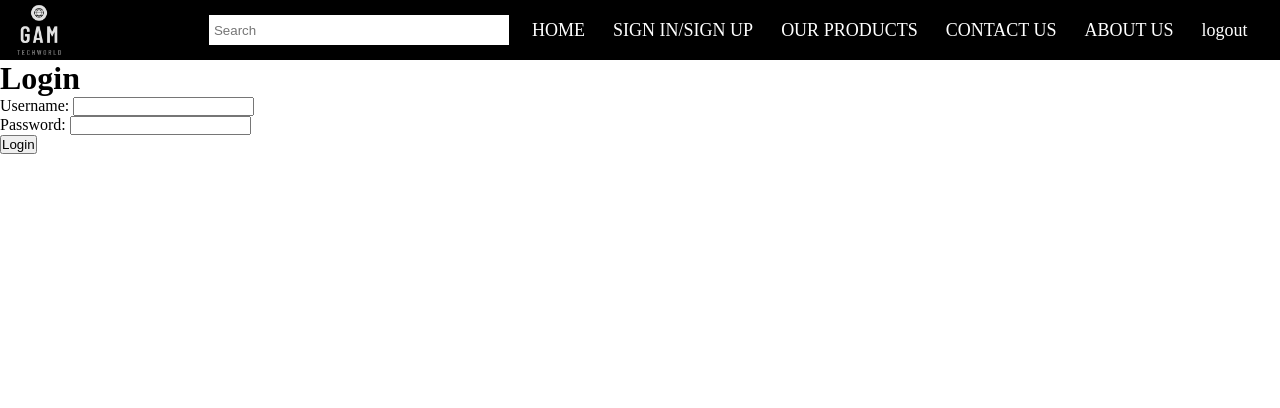
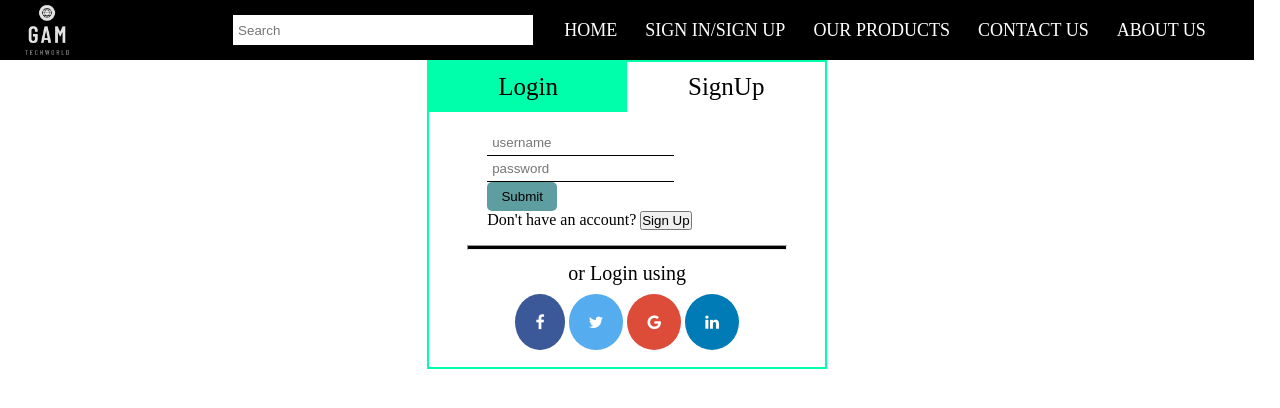
Before and after one commit to Deany256/Team_Project, a Flask app: page /login in a window 1280 px wide. Shown: the top 408 px of the page. Run offline with Flask 3, Linux system fonts and the light colour scheme.

Commit message:
fixed the login and sign up function
Separated signup and login into 2 functions. Set  the Proper Database path and changed the HTML to work properly

```diff
--- a/app.py
+++ b/app.py
@@ -3,7 +3,7 @@ import hashlib
 import sqlite3
 
 # Define the database file name
-DATABASE = 'Basic_DB.db'
+DATABASE = "ecommerce.db"
 
 app = Flask(__name__, static_url_path='/static')
 app.secret_key = "secret_key"
@@ -57,36 +57,17 @@ def basket():
 @app.route("/login", methods=["GET", "POST"])
 def login():
     if request.method == "POST":
-        if request.form.get("new_account"):
-            name = request.form["new_username"]
-            password = request.form["new_password"].encode("utf-8")
-            # hashed_password = bcrypt.hashpw(password, bcrypt.gensalt())
-            hashed_password = hashlib.sha256(password)
-            email = request.form["email"]
-            shipping_address = request.form["postal_address"]
-
+        if request.form.get("login"):
+            name = request.form["username"]
+            password = request.form["password"].encode("utf-8")
+            password = hashlib.sha256(password).hexdigest()
             with sqlite3.connect(DATABASE) as conn:
                 cursor = conn.cursor()
-                cursor.execute("SELECT * FROM Customers WHERE name = ?", (name))
+                cursor.execute("SELECT * FROM Customers WHERE name = ?", (name,))
                 result = cursor.fetchone()
                 if result is not None:
-                    return "Username already exists, please choose a different username."
+                    stored_hashed_password = result[4]
 
-                cursor.execute("INSERT INTO Customers (name, password_hash, email, shipping_address) VALUES (?, ?, ?, ?)", (name, hashed_password, email, shipping_address))
-                conn.commit()
-                session["username"] = name
-                return redirect("/")
-        else:
-            name = request.form["username"]
-            password = request.form["password"].encode("utf-8")
-
-            with sqlite3.connect(DATABASE) as conn:
-                cursor = conn.cursor()
-                cursor.execute("SELECT * FROM Customers WHERE name = ?", (name))
-                result = cursor.fetchone()
-                if result is not None:
-                    stored_encoded_password = result[2].encode("utf-8")
-                    stored_hashed_password = hashlib.sha256(stored_encoded_password)
                     if password == stored_hashed_password:
                     # if bcrypt.checkpw(password, stored_hashed_password):
                         session["username"] = name
@@ -95,13 +76,38 @@ def login():
                         return "Invalid username or password"
                 else:
                     return "Invalid username or password"
+        else:
+            print("There's a FUCKING PROBLEM!!!")
     else:
         if "username" in session:
-            return redirect("/test")
+            return redirect("/")
         else:
-            return render_template("login.html")
+            return render_template("hide.html")
 
-# Home route
+
+@app.route("/signup", methods=["GET", "POST"])
+def signup():
+    if request.method == "POST":
+        if request.form.get("signup"):
+            name = request.form["new_username"]
+            password = request.form["new_password"].encode("utf-8")
+            # hashed_password = bcrypt.hashpw(password, bcrypt.gensalt())
+            hashed_password = hashlib.sha256(password).hexdigest()
+            email = request.form["email"]
+            shipping_address = request.form["postal_address"]
+
+            with sqlite3.connect(DATABASE) as conn:
+                cursor = conn.cursor()
+                cursor.execute("SELECT * FROM Customers WHERE name = ?", (name,))
+                result = cursor.fetchone()
+                if result is not None:
+                    return "Username already exists, please choose a different username."
+                else:
+                    cursor.execute("INSERT INTO Customers (name, email, password_hash, shipping_address) VALUES (?, ?, ?, ?);", (name, email, hashed_password, shipping_address))
+                    conn.commit()
+                    session["username"] = name
+                    return redirect("/")
+
 @app.route("/test")
 def home():
     if "username" in session:
@@ -115,7 +121,7 @@ def logout():
     session.pop("username", None)
     return redirect("/")
 
-@app.route("/hide")
+@app.route("/login_or_signup")
 def hide():
     return render_template("hide.html")
 
--- a/templates/hide.html
+++ b/templates/hide.html
@@ -7,6 +7,20 @@
 
     <link rel="stylesheet" href="static/index.css">
     <link href="https://unpkg.com/ionicons@4.5.10-0/dist/css/ionicons.min.css" rel="stylesheet">
+	<script src="https://ajax.googleapis.com/ajax/libs/jquery/3.5.1/jquery.min.js"></script>
+	<script>
+		$(document).ready(function(){
+			$("#signup-form").hide();
+			$("#toggle-login").click(function(){
+				$("#login-form").show();
+				$("#signup-form").hide();
+			});
+			$("#toggle-signup").click(function(){
+				$("#login-form").hide();
+				$("#signup-form").show();
+			});
+		});
+	</script>
 </head>
 <body>
     <header>
@@ -47,18 +61,19 @@
 
 		<div class="buttons">
 			<label for="chbox" class="login btn"><span>Login</span></label>
-			<label for="chbox" class="SignUp btn" name="new_account"><span>SignUp</span></label>
+			<label for="chbox" class="SignUp btn"  name="new_account"><span>SignUp</span></label>
 		</div>
 
 		<input type="checkbox" id="chbox">
 		<div class="layer"></div>
 		<div class="layer2"></div>
-		<div class="login_form">
-			<form method="POST">
+		<div class="login_form" id="login-form">
+			<form method="POST" action="/login">
 				<br><input type="text" placeholder="username" name="username" required><br>
 				<input type="password" placeholder="password" name="password" required><br>
-			<button class="submit" type="submit" value="Login">Submit</button>
+				<button class="submit" type="submit" name="login" value="Login">Submit</button>
 			</form>
+			<p>Don't have an account? <button id="toggle-signup">Sign Up</button></p>
 			<hr>
 			<span class="tag">or Login using</span>
 			<div class="icons">
@@ -69,14 +84,15 @@
 			</div>
 		</div>
 
-		<div class="SignUp_form">
-			<form method="POST">
+		<div class="SignUp_form" id="signup-form">
+			<form method="POST" action="/signup">
 				<input type="text" placeholder="new username" name="new_username" required><br>
 				<input type="email" placeholder="email" name="email" required><br>
 				<input type="password" placeholder="new password" name="new_password" required><br>
 				<input type="text" placeholder="Postal Address" name="postal_address" required><br>
-			<button class="submit" type="submit" value="Login">Submit</button>
+				<button class="submit" type="submit" name="signup" value="SignUp">Submit</button>
 			</form>
+			<p>Already have an account? <button id="toggle-login">Login</button></p>
 			<hr>
 			<span class="tag">or Signup using</span>
 			<div class="icons">
--- a/templates/index.html
+++ b/templates/index.html
@@ -28,7 +28,7 @@
       <div class="heading">
         <ul>
           <li><a href="/" class="under">HOME</a></li>
-          <li><a href="/hide" class="under">SIGN IN/SIGN UP</a></li>
+          <li><a href="/login_or_signup" class="under">SIGN IN/SIGN UP</a></li>
           <li><a href="/banner" class="under">OUR PRODUCTS</a></li>
           <li><a href="/contact" class="under">CONTACT US</a></li>
           <li><a href="/about" class="under">ABOUT US</a></li>
```
Also changed, not shown: DB Creation/DB_creator.py (+19 -2 lines), ecommerce.db. Lines whose indentation alone changed are shown as unchanged.
